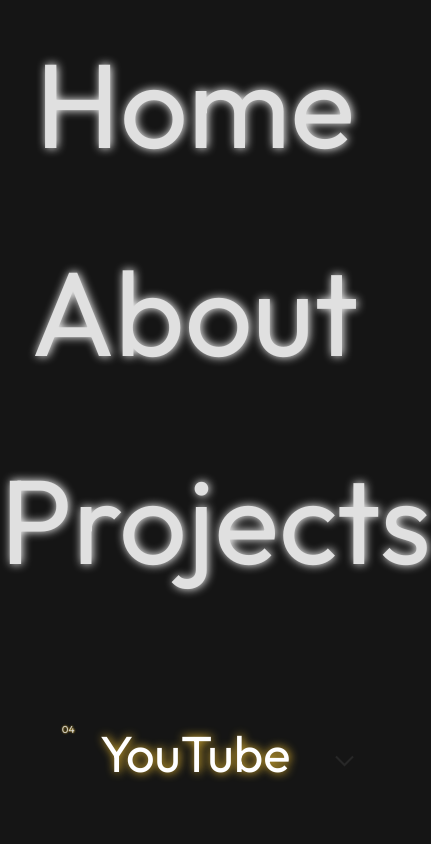
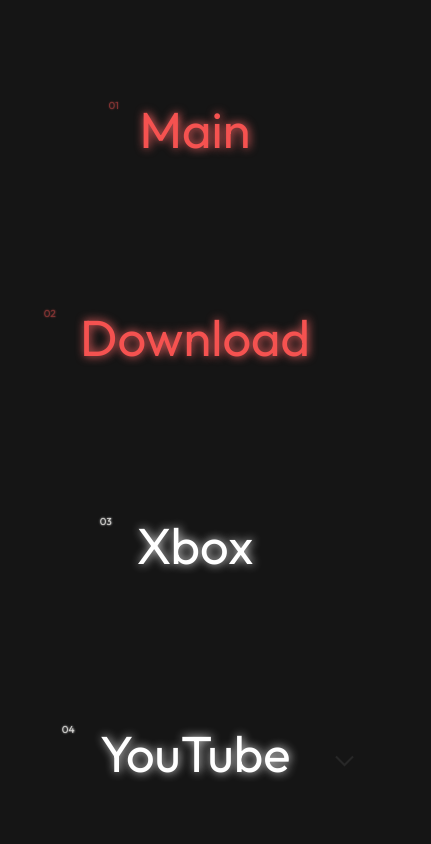
Before and after one commit to ivwy/nu, a plain HTML site: page index.html in a window 390 px wide. Shown: the top 844 px of the page, 431 px wide, since content can reach past the window. Drawn offline with nearby package versions, Linux system fonts and the light colour scheme; animation ran at ten frames a second.

Commit message:
circular

```diff
--- /dev/null
+++ b/assets/js/circular.js
@@ -0,0 +1,19 @@
+document.addEventListener("DOMContentLoaded", () => {
+    const revealerNav = window.revealer({
+        revealElementSelector: ".nav-js",
+        options: {
+            anchorSelector: ".nav-btn-js",
+        },
+    });
+
+    const actionBtn = document.querySelector(".nav-btn-js");
+    actionBtn.addEventListener("click", () => {
+        if (!revealerNav.isRevealed()) {
+            revealerNav.reveal();
+            actionBtn.setAttribute("data-open", true);
+        } else {
+            revealerNav.hide();
+            actionBtn.setAttribute("data-open", false);
+        }
+    });
+});
--- /dev/null
+++ b/assets/js/iife/index.iife.js
@@ -0,0 +1 @@
+var revealer=function(){"use strict";var t=function(t){var n=document.querySelector(t);if(!n)throw new Error("Element with selector "+t+" have not been founded");var e=function(t,n){return(n-t)/2},r=n.getBoundingClientRect(),i=r.x,o=r.y,u=r.bottom,c=r.right,l=r.left,a=r.top;return{x:l+e(i,c)+"px",y:a+e(o,u)+"px"}},n=function(n,e,r){return"string"==typeof e?t(e):"string"==typeof(null==r?void 0:r.x)&&"string"==typeof(null==r?void 0:r.y)?r:t(n)};return function(t){var e=t.revealElementSelector,r=t.options,i=document.querySelector(e),o=!1,u=null,c=0,l=c,a=n(e,null==r?void 0:r.anchorSelector,null==r?void 0:r.position),f=function(){i.style.clipPath="circle("+l+"px at "+a.x+" "+a.y+")"},v=function(){l+=.08*(c-l)},d=function(){cancelAnimationFrame(u),u=null},h=function(){l=c,f(),d()},s=function(){v();var t=l-c>-2;o||d(),t?h():(f(),u=requestAnimationFrame(s))},p=function(){v();var t=Math.abs(l-c)<2;o&&d(),t?h():(f(),u=requestAnimationFrame(p))};return f(),i.setAttribute("data-active","true"),{isRevealed:function(){return o},reveal:function(){o||(a=n(e,null==r?void 0:r.anchorSelector,null==r?void 0:r.position),c=function(t){var n=window.innerHeight,e=window.innerWidth;if("string"==typeof t){var r=document.querySelector(t).getBoundingClientRect(),i=r.width;n=r.height,e=i}return Math.sqrt(Math.pow(n,2)+Math.pow(e,2))}(e),s(),o=!0)},hide:function(){o&&(c=0,p(),o=!1)}}}}();
--- a/assets/scss/components/_breakpoints.scss
+++ b/assets/scss/components/_breakpoints.scss
@@ -1,5 +1,7 @@
 @media (max-width: 767px) {
-    .menu-item a {
-        font-size: 13vw;
+    .menu-item {
+        & a, & b {
+            font-size: 13vw;
+        }
     }
 }
--- /dev/null
+++ b/assets/scss/components/_circular.scss
@@ -0,0 +1,43 @@
+.tab {
+    &-button {
+        &[data-open="true"] {
+            background-color: #000;
+            animation-name: scale;
+        }
+
+        &[data-open="false"] {
+            transition: background-color 250ms linear;
+        }
+    }
+
+    &-nav {
+        top: 0;
+        left: 0;
+        z-index: 1;
+        width: 100%;
+        height: 100%;
+        display: flex;
+        position: fixed;
+        overflow: hidden;
+        padding: 40px 30px;
+        visibility: hidden;
+        box-sizing: border-box;
+        flex-direction: column;
+        justify-content: space-between;
+        background-color: var(--bg-black-50);
+        clip-path: circle(var(--radius) at calc(100% - 55px) 47px);
+
+        &[data-active="true"] {
+            visibility: visible;
+        }
+    }
+}
+
+@keyframes scale {
+	from {
+        transform: scale(0);
+	}
+	to {
+		transform: scale(100%);
+	}
+}
--- a/assets/scss/components/_loader.scss
+++ b/assets/scss/components/_loader.scss
@@ -12,7 +12,7 @@
         padding: 0;
         opacity: 0.2;
         font-size: 200px;
-        font-weight: 500;
+        font-weight: 600;
         line-height: 180px;
         text-transform: none;
         color: var(--body-color);
@@ -32,6 +32,7 @@
             text-transform: none;
             color: var(--body-color);
             font-family: "Outfit", sans-serif;
+            text-shadow: var(--text-black-500) 1px 0 10px;
         }
 
         &-title .letter {
--- a/assets/scss/components/_menu.scss
+++ b/assets/scss/components/_menu.scss
@@ -49,7 +49,7 @@
             -webkit-user-select: none;
             color: var(--text-black-900);
             font-family: var(--body-font);
-            text-shadow: var(--first-color) 1px 0 10px;
+            text-shadow: var(--text-black-500) 1px 0 10px;
 
             &:before {
                 left: 0;
@@ -65,8 +65,13 @@
 
         & b {
             font-weight: 400;
-            color: var(--text-black-500);
-            text-shadow: #fff 1px 0 10px;
+            color: var(--main-color-alt);
+            text-shadow: var(--main-color) 1px 0 10px;
+
+            &:before {
+                color: var(--main-color-alt);
+                opacity: .5;
+            }
         }
     }
 }
@@ -83,8 +88,8 @@
     text-align: center;
     position: absolute;
     text-decoration: none;
-    border-right: 2px solid #fff;
-    border-bottom: 2px solid #fff;
+    border-right: 2px solid var(--text-black-900);
+    border-bottom: 2px solid var(--text-black-900);
     -webkit-transform: translate(-50%, 0) rotate(45deg);
     animation: fade_move_down 3s cubic-bezier(0.19, 1, 0.22, 1) infinite;
 }
--- a/assets/scss/style.scss
+++ b/assets/scss/style.scss
@@ -1,5 +1,6 @@
 @import 'config/variables';
 @import 'base/base';
 @import 'components/loader';
+@import 'components/circular';
 @import 'components/menu';
 @import 'components/breakpoints';
--- a/index.html
+++ b/index.html
@@ -7,6 +7,8 @@
         <meta charset="UTF-8">
         <meta http-equiv="X-UA-Compatible" content="IE=edge,chrome=1">
         <meta name="viewport" content="width=device-width, initial-scale=1.0">
+
+        <script src="https://unpkg.com/ionicons@4.5.10-0/dist/ionicons.js"></script>
         <link rel="stylesheet" href="./assets/css/style.css">
     </head>
 
@@ -21,19 +23,22 @@
 
         <div class="menu">
             <ul class="menu-wrapper">
-                <li class="menu-item"><b onclick="window.location.href='#home'">Home</b></li>
-                <li class="menu-item"><b onclick="window.location.href='#about'">About</b></li>
-                <li class="menu-item"><b onclick="window.location.href='#projects'">Projects</b></li>
+                <li class="menu-item"><b class="tab-button nav-btn-js" onclick="window.location.href='#'">Main</b></li>
+                <li class="menu-item"><b onclick="window.open('https://drive.google.com/drive/folders/1Nz4FlT9EGY6ygKWVQh-q_Z_sv1HKqwn3', '_blank')">Download</b></li>
+                <li class="menu-item"><a onclick="window.open('https://account.xbox.com/ja-jp/profile?gamertag=xSuggyL', '_blank')">Xbox</a></li>
                 <li class="menu-item"><a onclick="window.open('https://www.youtube.com/channel/UC1Df-VljToDozMFJA2RMHMA', '_blank')">YouTube</a></li>
                 <li class="menu-item"><a onclick="window.open('https://github.com/ivwy', '_blank')">GitHub</a></li>
                 <li class="menu-item"><a onclick="window.open('https://instagram.com/prod_wiihy', '_blank')">Instagram</a></li>
                 <li class="menu-item"><a onclick="window.open('https://twitter.com/prod_wiihy', '_blank')">Twitter</a></li>
                 <li class="menu-item"><a onclick="window.open('https://soundcloud.com/wiihy', '_blank')">SoundCloud</a></li>
                 <li class="menu-item"><a onclick="window.open('https://open.spotify.com/user/6vc4qm0jwnpgffgsoa59r1523', '_blank')">Spotify</a></li>
+                <div class="scroll-down"></div>
+
+                <nav class="tab-nav nav-js" data-active="false">
+
+                </nav>
             </ul>
         </div>
-
-        <div class="scroll-down"></div>
 
         <!-- ========= loader scripts ========= -->
         <script src="./assets/js/min/TweenMax.min.js"></script>
@@ -43,5 +48,9 @@
         <!-- ========= menu scripts ========= -->
         <script src="./assets/js/min/gsap.min.js"></script>
         <script src="./assets/js/menu.js"></script>
+
+        <!-- ========= circular ========= -->
+        <script src="./assets/js/iife/index.iife.js"></script>
+        <script src="./assets/js/circular.js"></script>
     </body>
 </html>
```
Also changed, not shown: assets/css/style.css, 1 other file.
